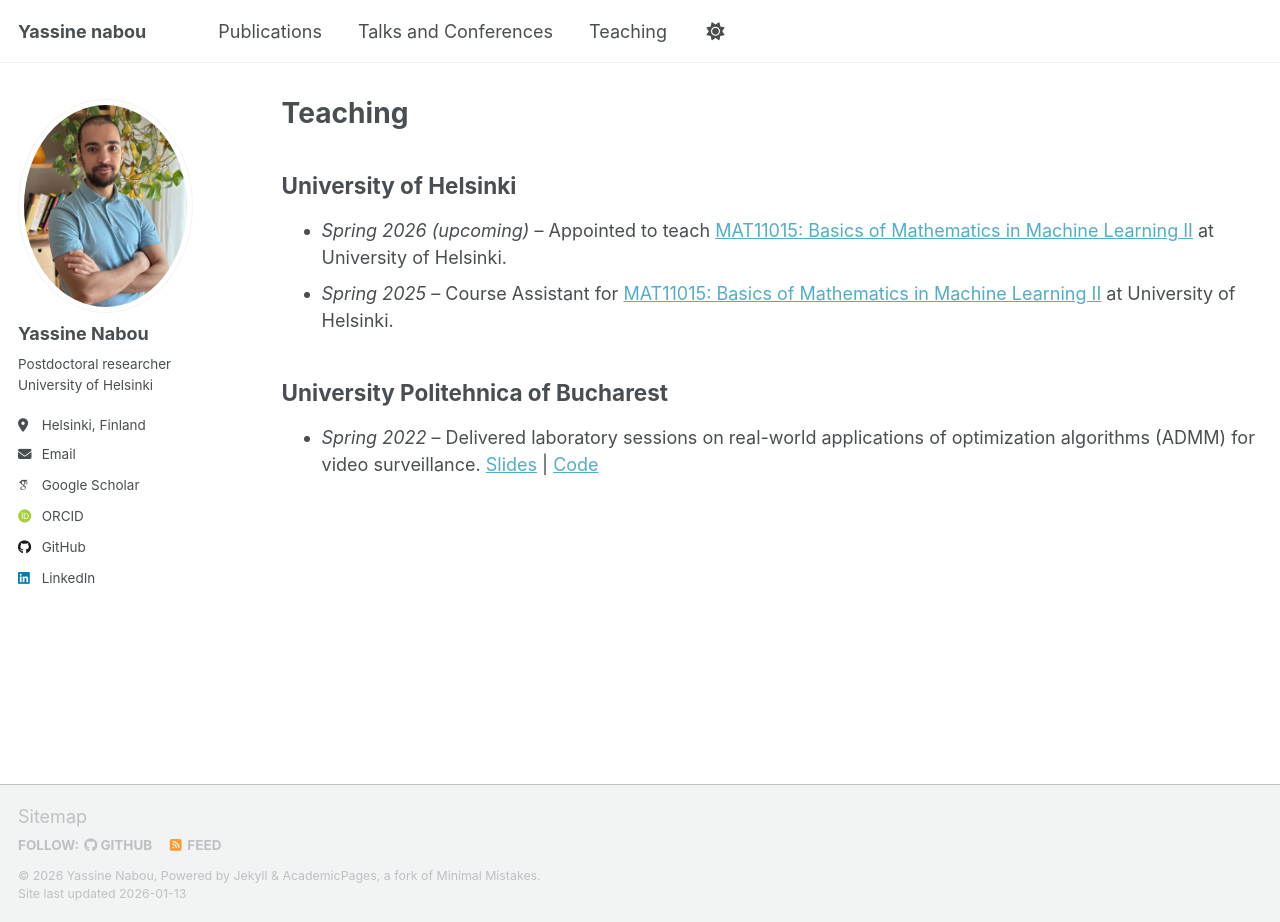
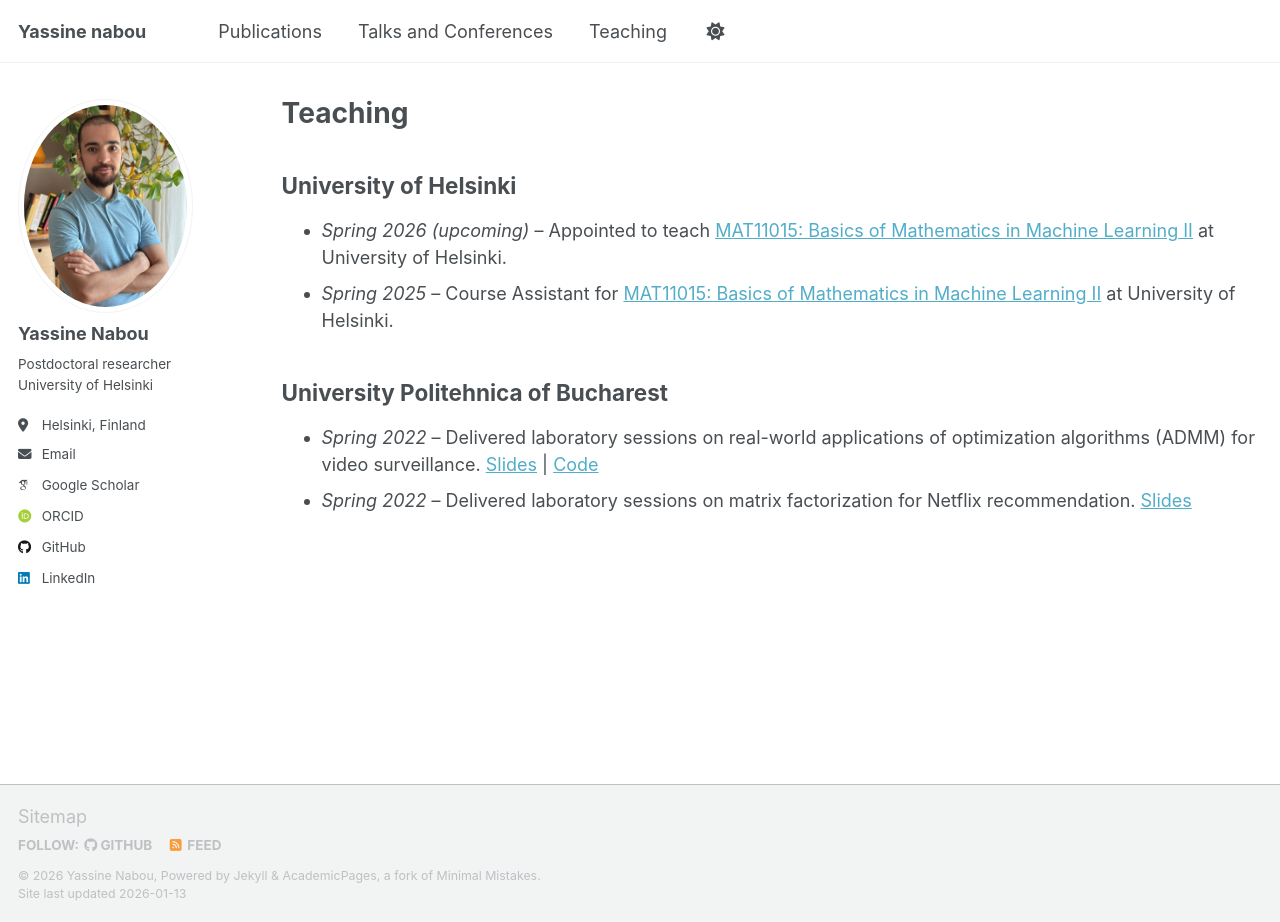
Before and after one commit to Yassine-Nabou/Yassine-Nabou.github.io, a Jekyll site: the page built from _pages/teaching.html, in a window 1280 px wide and 922 px high. Built offline with Jekyll 4.4.1, drawn with Linux system fonts in a browser that asks for light colours; some web fonts are replaced; a script that is not in the unit is left out.

Commit message:
Update teaching.html

```diff
--- a/_pages/teaching.html
+++ b/_pages/teaching.html
@@ -24,4 +24,10 @@ author_profile: true
       <a href="https://github.com/YOUR-USERNAME/ADMM-lab" target="_blank">Code</a>
     </span>
   </li>
+    <li>
+    <em>Spring 2022</em> – Delivered laboratory sessions on matrix factorization for Netflix recommendation.
+    <span>
+      <a href="/files/Net-rec.pdf" target="_blank">Slides</a>
+    </span>
+  </li>
 </ul>
```
